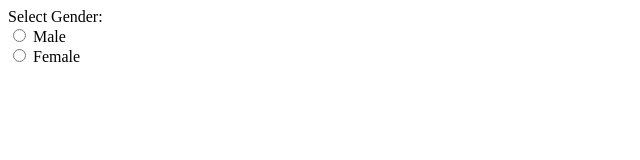
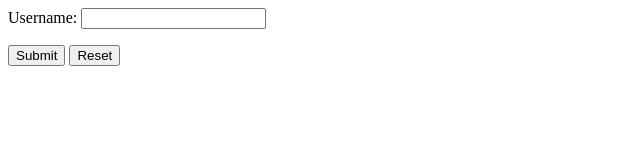
Before and after one commit to abhishek-99ks/WAD, a plain HTML site: page WAD Class/29_9/forms.html in a window 1280 px wide. Shown: the whole page, without its empty margins (0-640 px from the left). Drawn offline with Linux system fonts and the light colour scheme.

Commit message:
added forms.html

```diff
--- a/WAD Class/29_9/forms.html
+++ b/WAD Class/29_9/forms.html
@@ -30,7 +30,7 @@
         <button type="Submit">Submit</button>
     </form> -->
 
-    <form action="">
+    <!-- <form action="">
         <div>
             Select Gender: <br>
             <input type="radio" name="gender" id="male">
@@ -39,6 +39,50 @@
             <input type="radio" name="gender" id="female">
             <label for="female">Female</label>
         </div>
+    </form> -->
+
+    <!-- <form action="">
+        <b>Select Subjects</b>
+        <div>
+            <input type="checkbox" name="subject" id="maths">
+            <label for="maths">Maths</label>
+            <br>
+            <input type="checkbox" name="subject" id="science">
+            <label for="science">Science</label>
+            <br>
+            <input type="checkbox" name="subject" id="english">
+            <label for="english">English</label>
+        </div>
+    </form> -->
+
+    <!-- <form action="">
+        <h3>Upload a file</h3>
+        <label for="fileselect">Upload</label>
+        <input type="file" name="upload" id="fileselect">
+    </form> -->
+
+    <!-- <form action="">
+        <label for="Description">Description:</label>
+        <br>
+        <textarea name="Description" id="Description" cols="30" rows="10"></textarea>
+    </form> -->
+
+    <!-- <form action="">
+        <label for="country">Country:</label>
+        <select name="country" id="country">
+            <option value="">India</option>
+            <option value="">Sri Lanka</option>
+            <option value="">Australia</option>
+        </select>
+    </form> -->
+
+    <form action="test.php" method="POST">
+        <div>
+            <label for="username">Username:</label>
+            <input type="text" name="username" id="username">
+        </div>
+        <input type="submit" value="Submit">
+        <input type="reset" value="Reset">
     </form>
 </body>
 </html>
```
